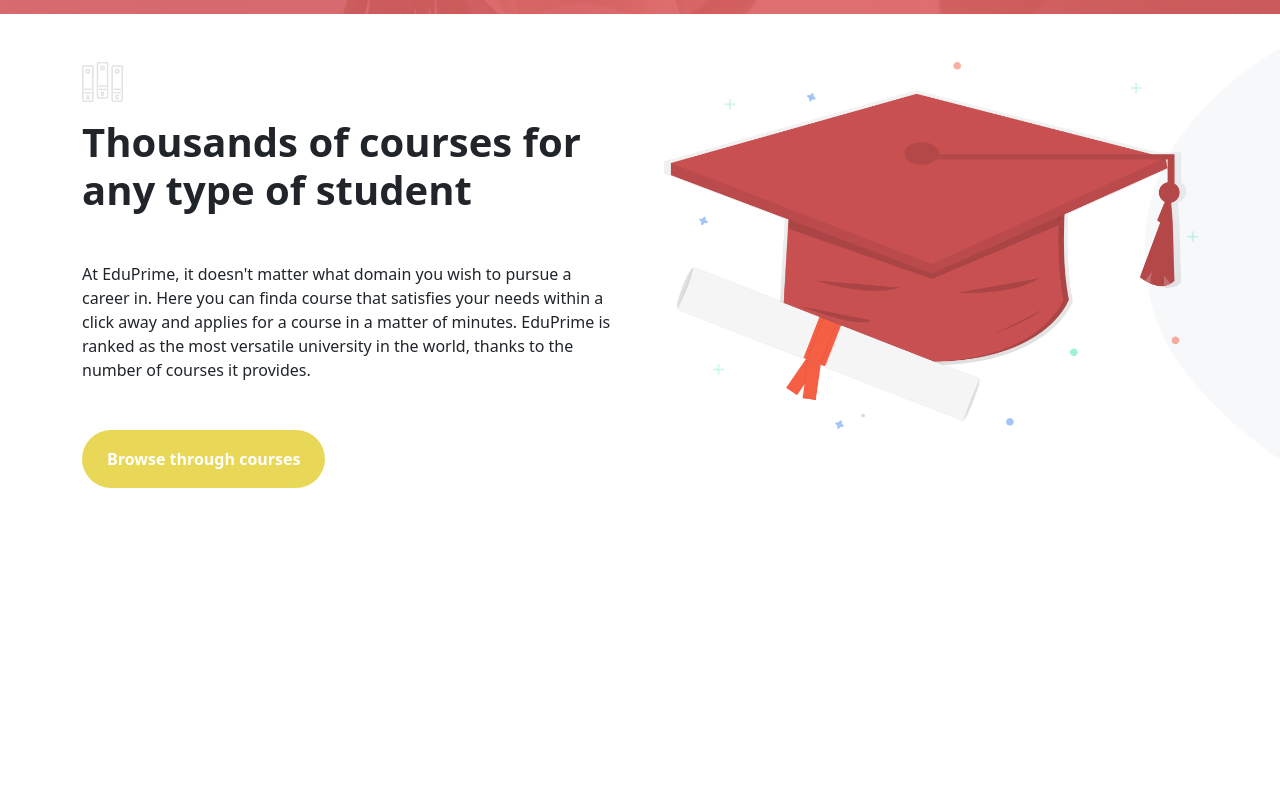
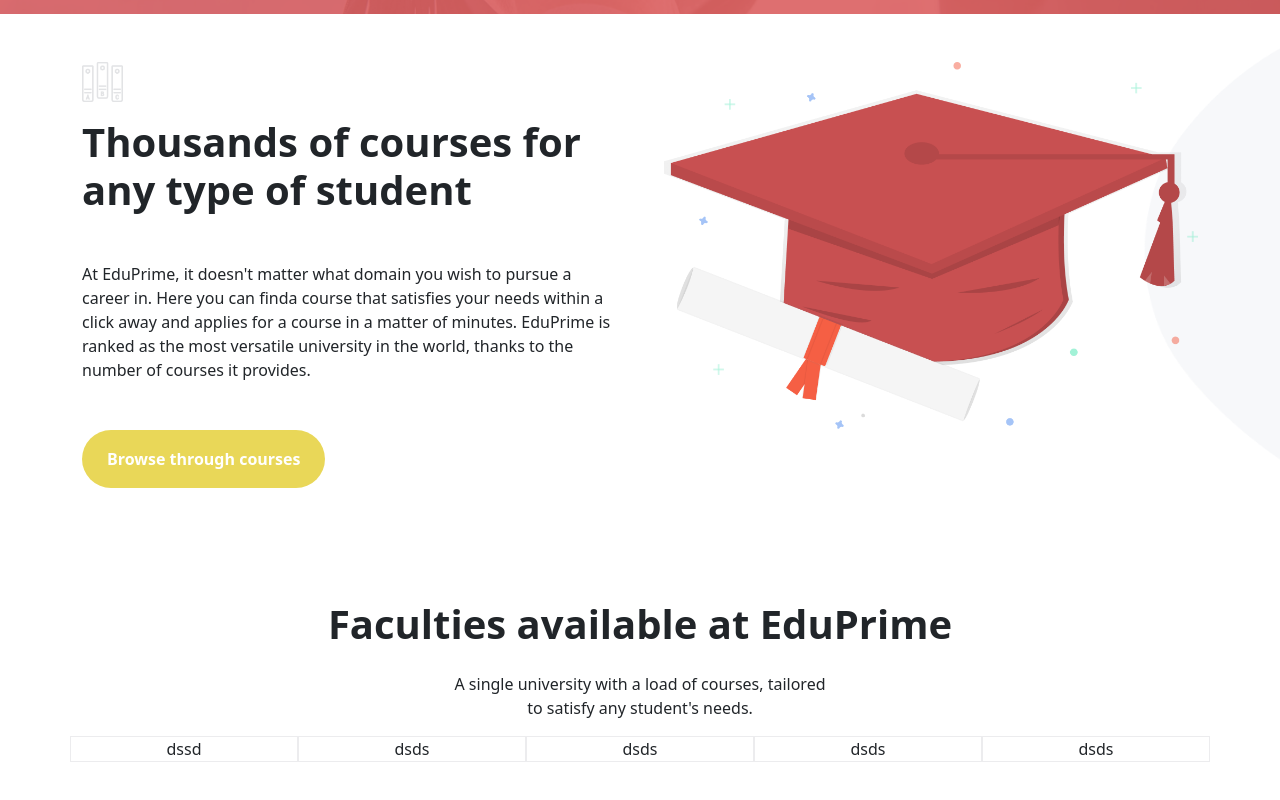
Before and after one commit to NeilMagon/proj-html-vuejs, a Vue app: page / in a window 1280 px wide. Shown: the part 584-1384 px from the top of the page. Before the commit the page ends 1120 px from the top, so only its background shows below. Built offline with nearby package versions, Linux system fonts and the light colour scheme.

Commit message:
feat: add col

```diff
--- a/src/components/StudentInfo.vue
+++ b/src/components/StudentInfo.vue
@@ -5,7 +5,7 @@
 </script>
 
 <template>
-    <section class="p-5">
+    <section class="p-5 ms-bg-img">
         <div class="container">
             <div class="row gx-5">
                 <div class="col">
@@ -27,11 +27,28 @@
             </div>
         </div>
     </section>
+    <section class="py-5">
+        <div class="text-center">
+            <h1 class="py-3">Faculties available at EduPrime</h1>
+            <p>A single university with a load of courses, tailored <br> to satisfy any student's needs.</p>
+            <div class="">
+                <div class="container">
+                    <div class="row">
+                        <div class="col ms-border">dssd</div>
+                        <div class="col ms-border">dsds</div>
+                        <div class="col ms-border">dsds</div>
+                        <div class="col ms-border">dsds</div>
+                        <div class="col ms-border">dsds</div>
+                    </div>
+                </div>
+            </div>
+        </div>
+    </section>
 </template>
 
 <style scoped lang="scss">
     @use '../style/partials/variables' as *;
-    section{
+    .ms-bg-img{
         background-image: url('../assets/img/img/home-background.png');
         background-size: cover;
         background-position: center;
@@ -45,13 +62,16 @@
                 object-fit: contain;
                 object-position: left;
             }
-        h1{
-            font-weight: bold;
-        }
         .ms-button{
             background-color: $brand-secondary;
             border-radius: 30px;
             font-weight: bold;
         }
     }
+    h1{
+            font-weight: bold;
+        }
+    .ms-border{
+        border: 1px solid #ECECEE;
+    }
 </style>
```
